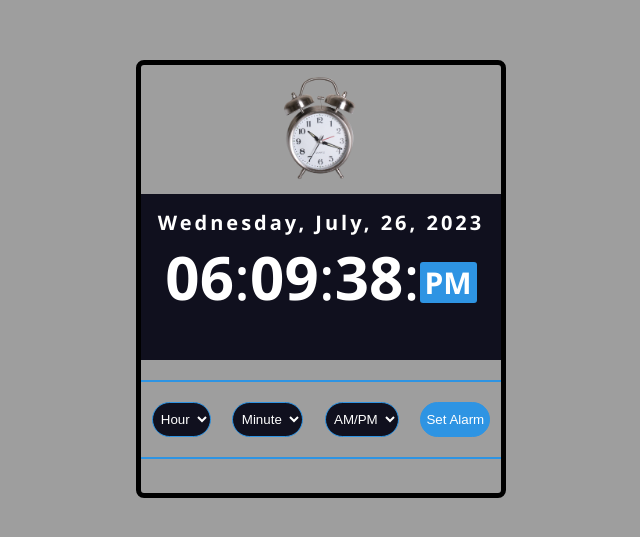
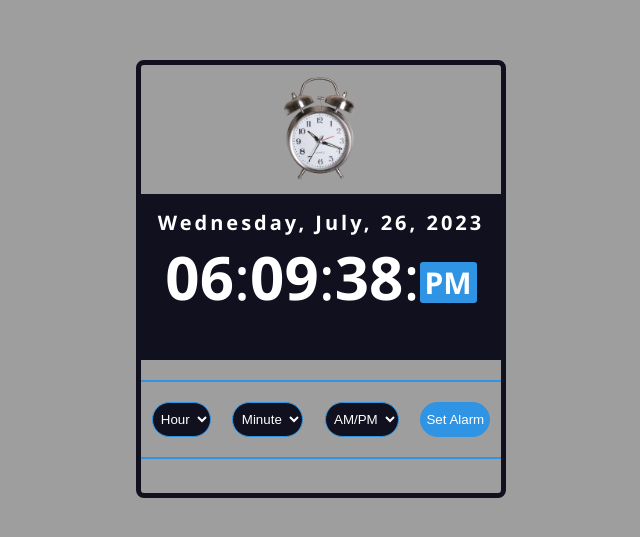
Before and after one commit to rachit014/rachit014, a plain HTML site: page index.html in a window 1280 px wide. Shown: the part 121-658 px from the top of the page, without its empty margins (319-959 px from the left). Drawn offline with Linux system fonts and the light colour scheme.

Commit message:
Update style.css

```diff
--- a/style.css
+++ b/style.css
@@ -25,7 +25,7 @@ body{
 }
 
 .alarm{
-    border: 5px solid black;
+    border: 5px solid #10101E;
     border-radius: 8px;
 }
 
```
